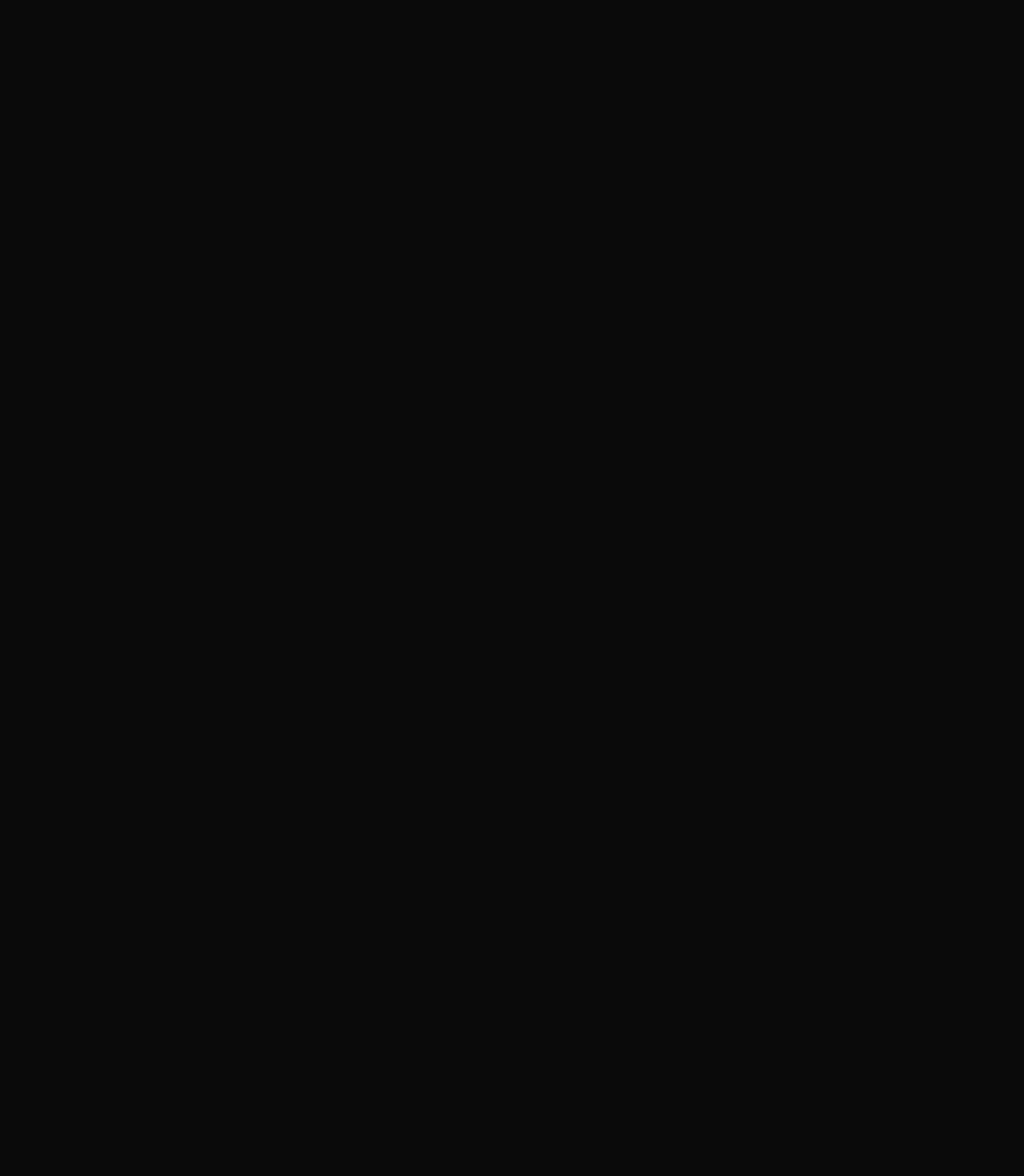
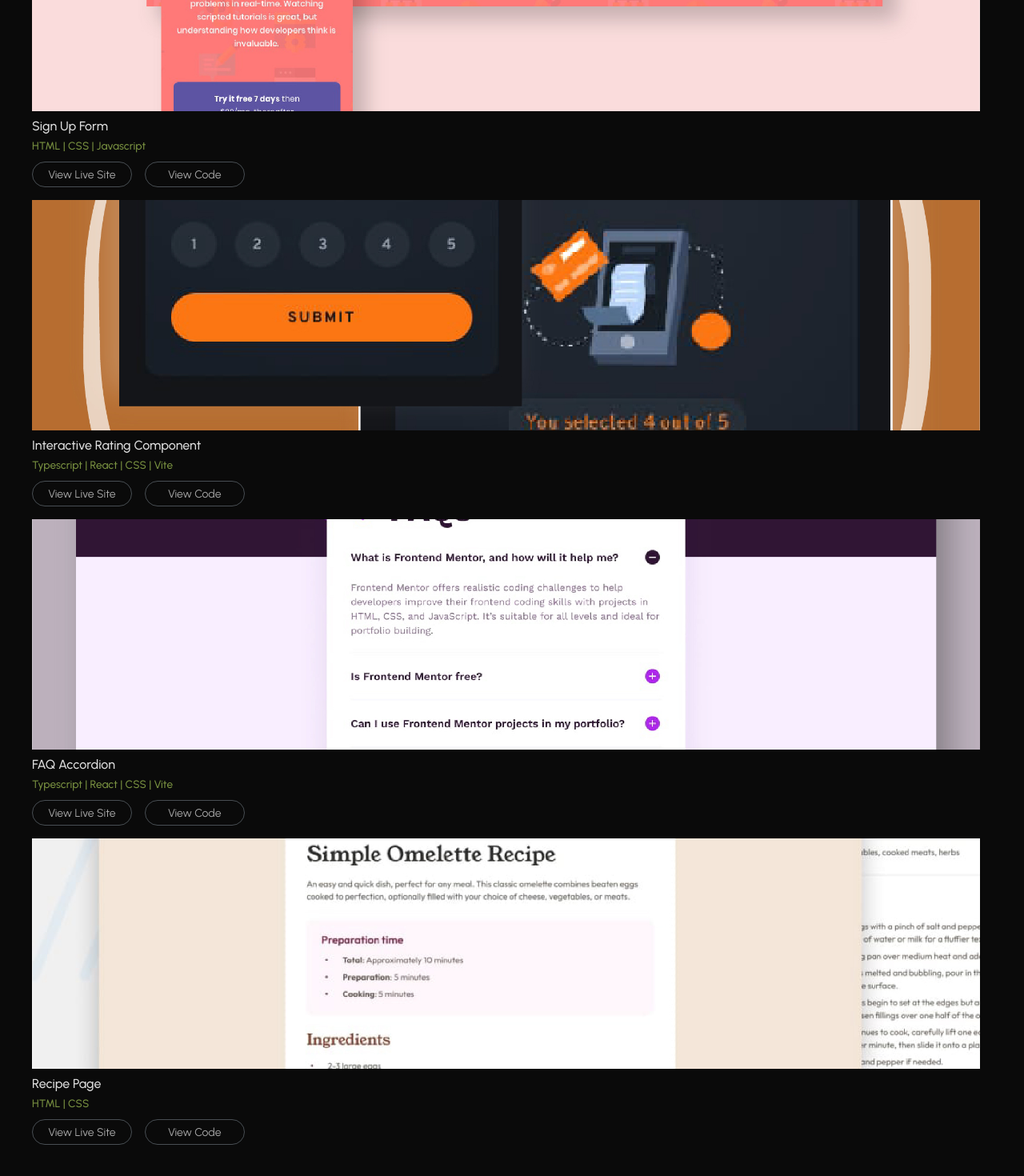
Before and after one commit to SubagaS/Personal-Website, a React (Vite) app: page /Projects in a window 1280 px wide. Shown: the part 1168-2638 px from the top of the page at 80% size. Before the commit the page ends 1005 px from the top, so only its background shows below. Built offline with nearby package versions, Linux system fonts and the light colour scheme.

Commit message:
Add card components

```diff
--- a/src/Pages/Projects/Projects.tsx
+++ b/src/Pages/Projects/Projects.tsx
@@ -25,6 +25,34 @@
             projectTitle="Browser Extension Manager UI"
             stackUsed="Javascript | React | CSS | Vite"
           />
+          <Card
+            thumbnailSrc="/src/assets/images/Sign-up-form-thumbnail.jpg"
+            siteLink="https://subagas.github.io/Frontend-mentor/Newbie/Sign-up-form-with-intro/"
+            codeLink="https://github.com/SubagaS/Sign-up-form-with-intro"
+            projectTitle="Sign Up Form"
+            stackUsed="HTML | CSS | Javascript"
+          />
+          <Card
+            thumbnailSrc="/src/assets/images/Interactive-rating-component.jpg"
+            siteLink="https://subagas.github.io/Frontend-mentor/Newbie/interactive-rating-component/"
+            codeLink="https://github.com/SubagaS/Interactive-rating-component"
+            projectTitle="Interactive Rating Component"
+            stackUsed="Typescript | React | CSS | Vite"
+          />
+          <Card
+            thumbnailSrc="/src/assets/images/FAQ-accordion-component.jpg"
+            siteLink="https://subagas.github.io/Frontend-mentor/Newbie/faq-accordion/"
+            codeLink="https://github.com/SubagaS/FAQ-accordion"
+            projectTitle="FAQ Accordion"
+            stackUsed="Typescript | React | CSS | Vite"
+          />
+          <Card
+            thumbnailSrc="/src/assets/images/Recipe-page-thumbnail.jpg"
+            siteLink="https://subagas.github.io/Frontend-mentor/Newbie/recipe-page/"
+            codeLink="https://github.com/SubagaS/Frontend-Mentor/tree/main/recipe-page"
+            projectTitle="Recipe Page"
+            stackUsed="HTML | CSS"
+          />
         </div>
       </main>
     </>
--- a/src/Pages/Projects/styles.module.css
+++ b/src/Pages/Projects/styles.module.css
@@ -4,3 +4,9 @@
     margin-bottom: 1rem;
   }
 }
+.projectContainer {
+  margin-top: 2rem;
+  display: grid;
+  grid-template-columns: auto;
+  gap: 1rem;
+}
```
Also changed, not shown: src/assets/images/Recipe-page-thumbnail.jpg (added), src/assets/images/Sign-up-form-thumbnail.jpg (added).
